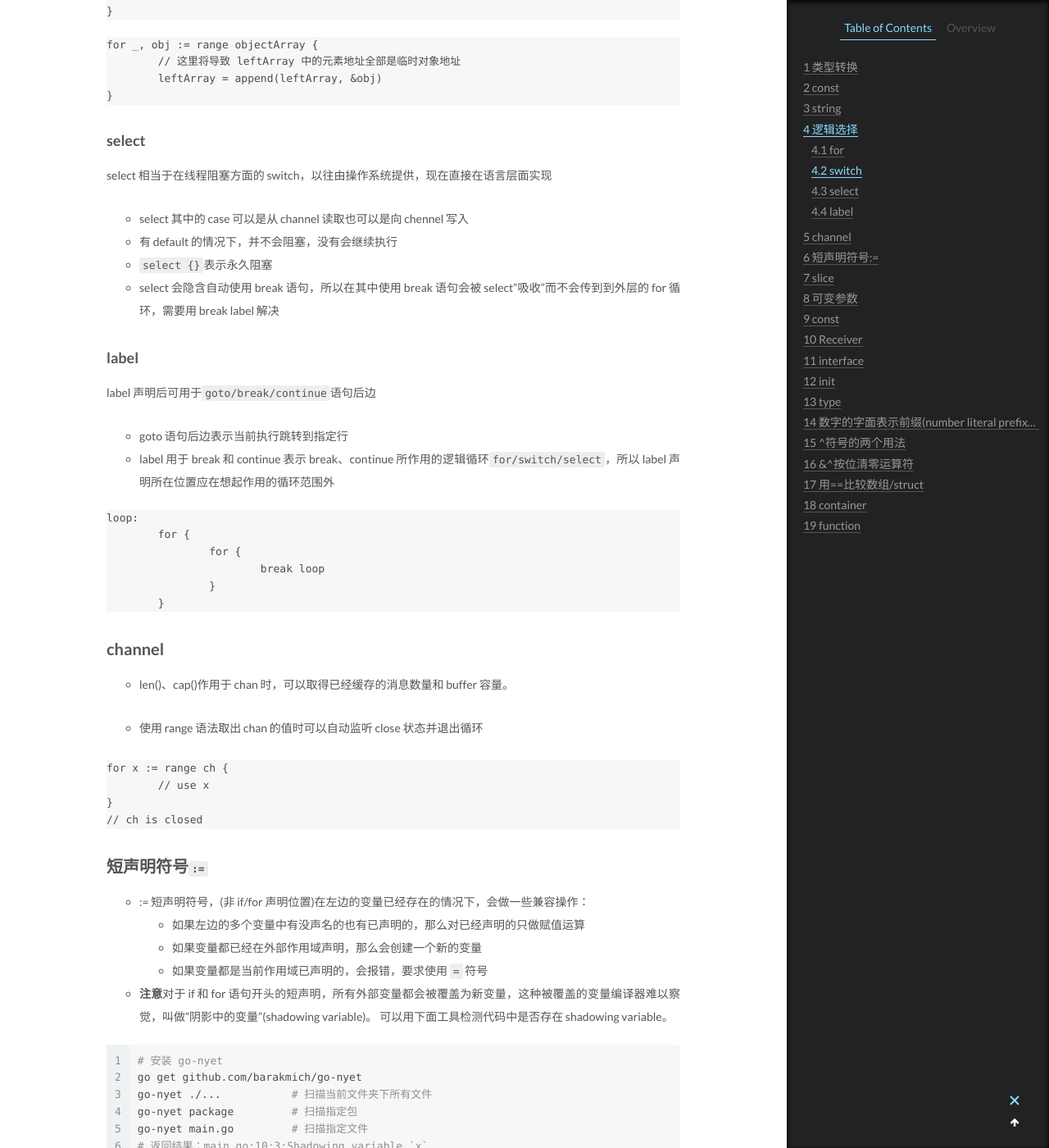
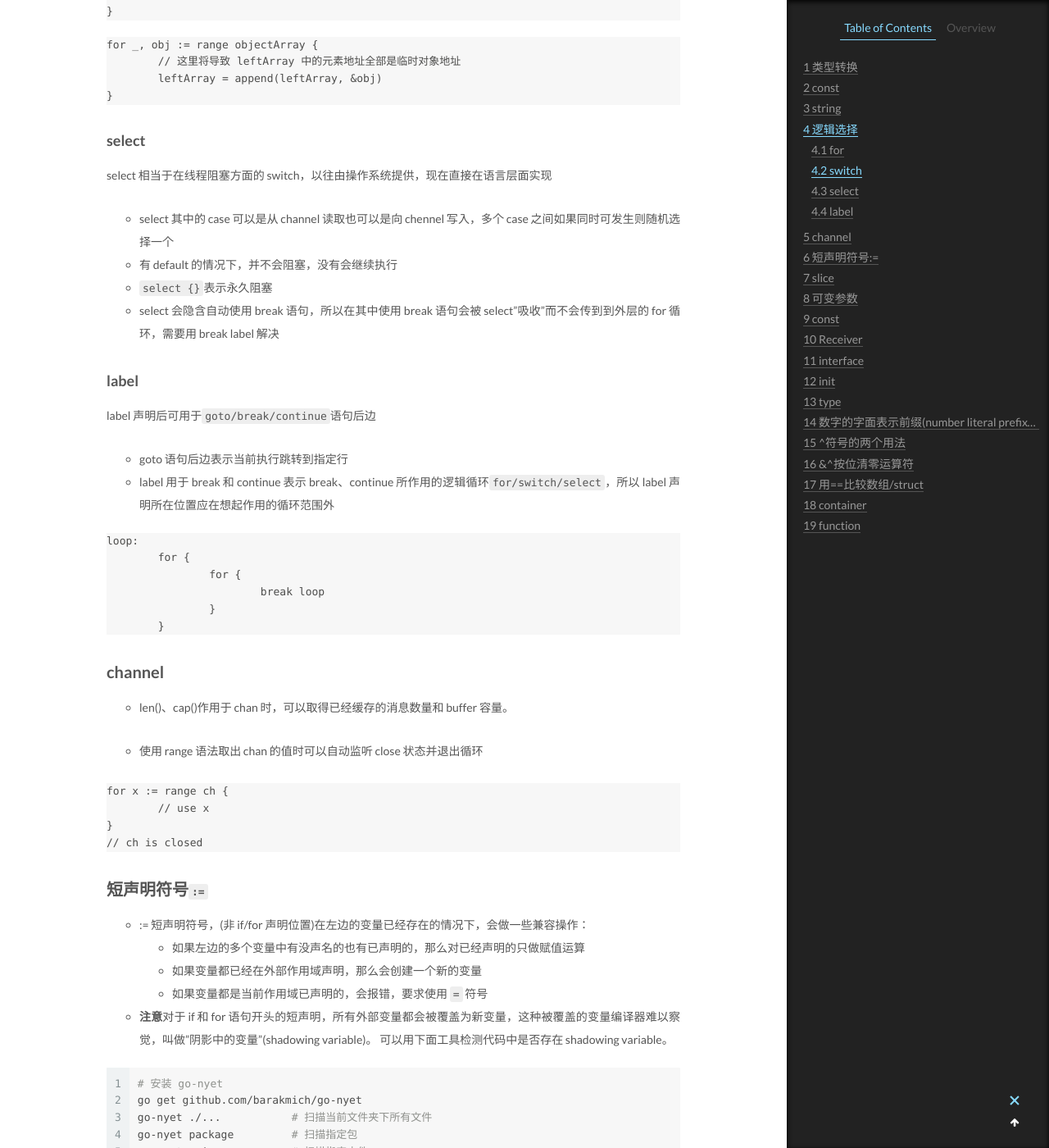
Before and after one commit to CodeHunter2006/CodeHunter2006.github.io, a Jekyll site: the page built from _posts/2018-11-28-Go_Syntax.md, in a window 1280 px wide and 1400 px high, scrolled down 2281 px. Shown: the whole window at 82% size. Built offline with Jekyll 4.4.1, drawn with Linux system fonts in a browser that asks for light colours.

Commit message:
[doc]: add contents.

```diff
--- a/_posts/2018-11-28-Go_Syntax.md
+++ b/_posts/2018-11-28-Go_Syntax.md
@@ -99,7 +99,7 @@ for _, obj := range objectArray {
 
 select 相当于在线程阻塞方面的 switch，以往由操作系统提供，现在直接在语言层面实现
 
-- select 其中的 case 可以是从 channel 读取也可以是向 chennel 写入
+- select 其中的 case 可以是从 channel 读取也可以是向 chennel 写入，多个 case 之间如果同时可发生则随机选择一个
 - 有 default 的情况下，并不会阻塞，没有会继续执行
 - `select {}`表示永久阻塞
 - select 会隐含自动使用 break 语句，所以在其中使用 break 语句会被 select"吸收"而不会传到到外层的 for 循环，需要用 break label 解决
```
Also changed, not shown: _posts/2020-06-01-Fitness_Record.md (+1 -0 lines).
